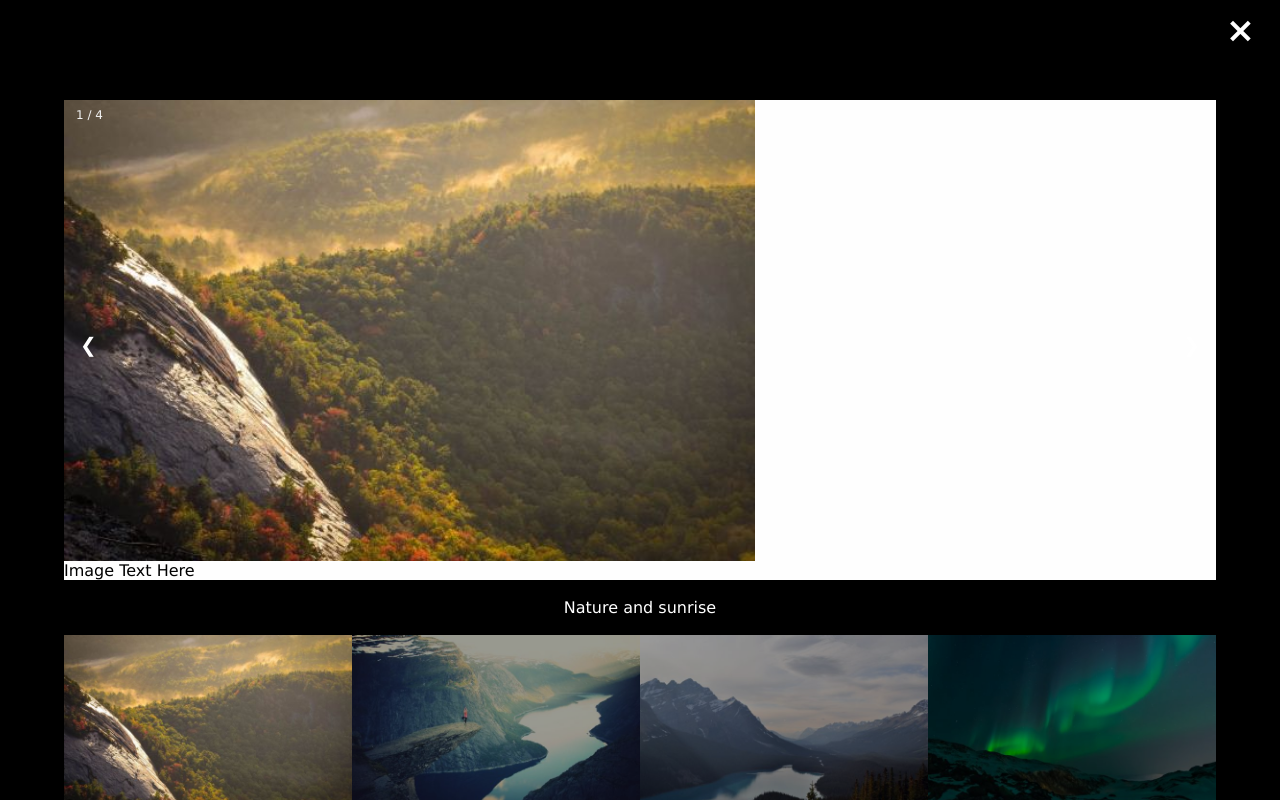
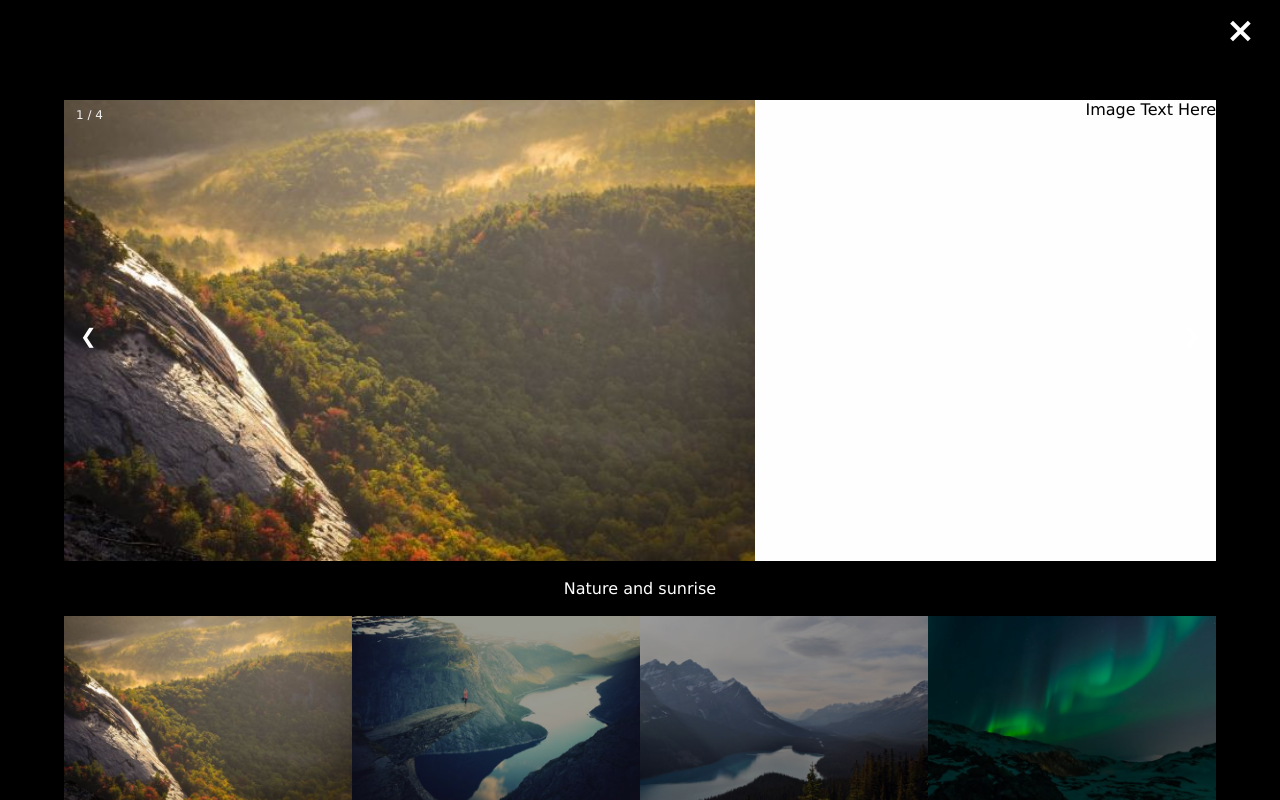
Before and after one commit to bobbiesalvage/portfolio_web, a plain HTML site: page index.html in a window 1280 px wide. Both pictures are taken after a click on the picture 160 px from the left and 169 px from the top of the page. Drawn offline with nearby package versions, Linux system fonts and the light colour scheme.

Commit message:
Update styles.css

```diff
--- a/styles.css
+++ b/styles.css
@@ -138,3 +138,7 @@ img.hover-shadow {
 .hover-shadow:hover {
   box-shadow: 0 4px 8px 0 rgba(0, 0, 0, 0.2), 0 6px 20px 0 rgba(0, 0, 0, 0.19)
 }
+
+.textDescription {
+	float: right;
+}
```
